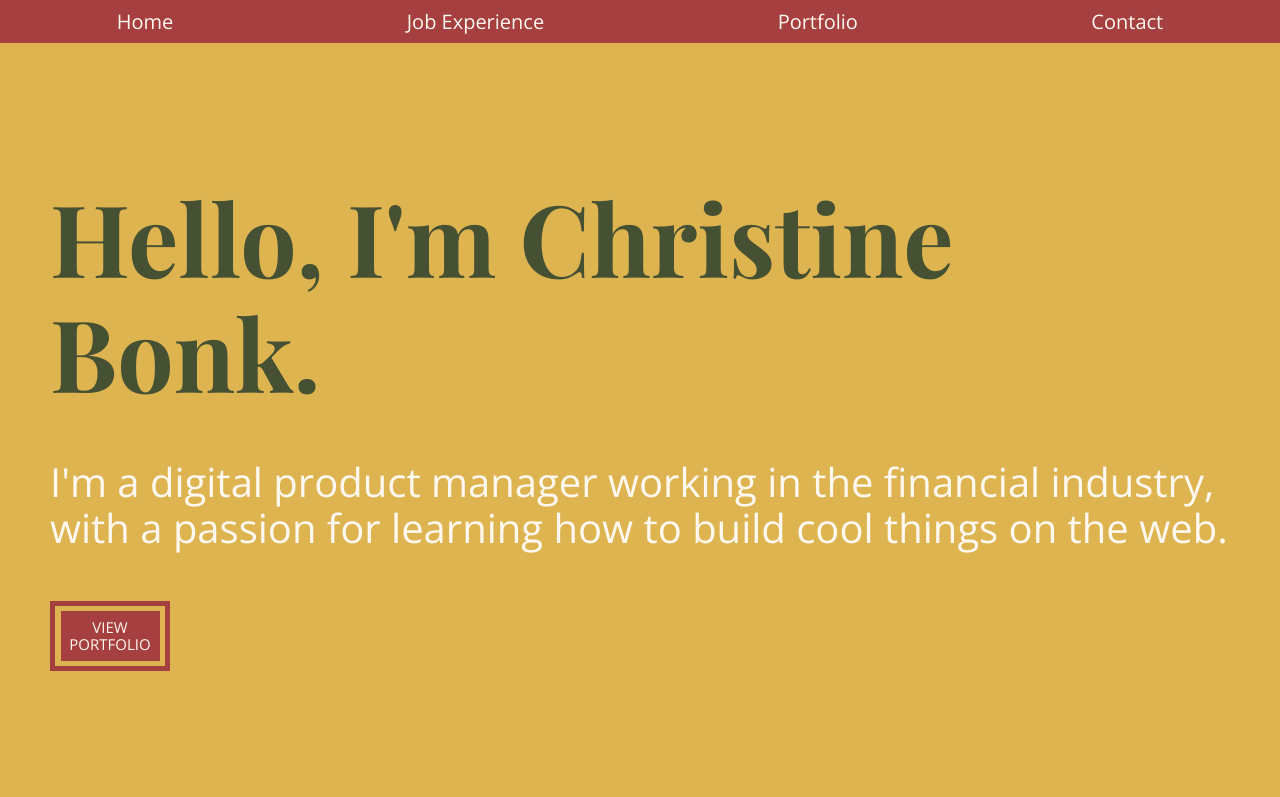
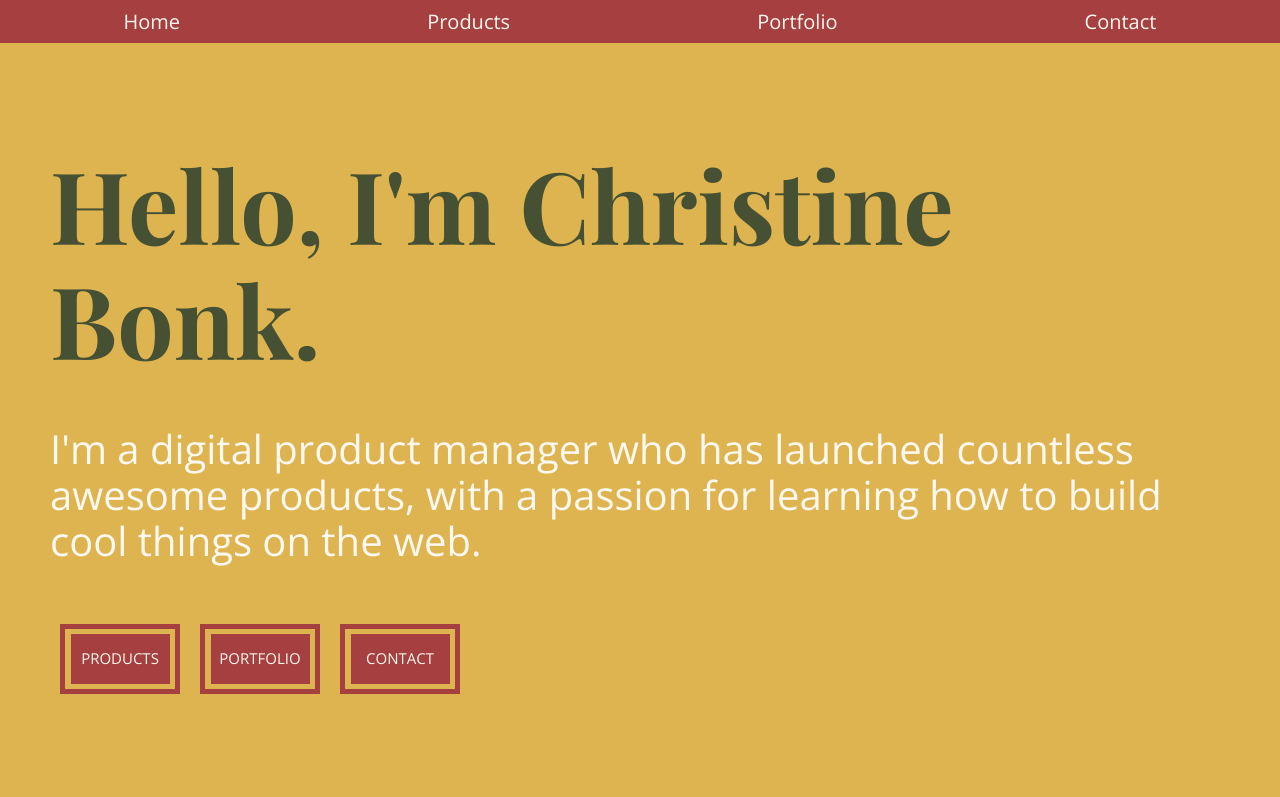
Before and after one commit to christinebonk/christinebonk.github.io, a plain HTML site: page index.html in a window 1280 px wide. Shown: the top 797 px of the page. Drawn offline with nearby package versions, Linux system fonts and the light colour scheme; some packages are replaced by stand-ins of ours; a script that the page names is missing.

Commit message:
update navigation

```diff
--- a/assets/css/style.css
+++ b/assets/css/style.css
@@ -81,16 +81,8 @@ header p {
 	margin: 0;
 }
 
-/*Resume Styles*/
 
-#resume {
-	background: #465032;
-}
 
-#resume h2 {
-	padding-top: 70px;
-	color: #FFF8F0;
-}
 
 /*Portfolio Styles*/
 
@@ -209,6 +201,7 @@ figcaption {
 
 .header-bottom {
 	padding: 50px 50px 0px;
+	display: flex;
 }
 
 .portfolio-bottom {
@@ -255,6 +248,7 @@ div.button-border {
 	flex-direction: column;
 	justify-content: center;
 	align-items: center;
+	margin: 10px;
 }
 
 /*Triange*/
@@ -406,7 +400,16 @@ div.button-border {
 
 }
 
-/* Portfolio Styles */
+/* Product Styles */
+
+#product {
+	background: #465032;
+}
+
+#product h2 {
+	padding-top: 70px;
+	color: #FFF8F0;
+}
 
 .product {
 	margin: 5px;
@@ -437,7 +440,6 @@ p.product-description {
 }
 
 
-
 #product-container {
 	display: flex;
 	justify-content: center;
--- a/index.html
+++ b/index.html
@@ -20,17 +20,23 @@
 		<nav>
 			<ul>
 				<a href="#header"><li>Home</li></a>
-				<a href="#resume"><li>Job Experience</li></a>
+				<a href="#product"><li>Products</li></a>
 				<a href="#portfolio"><li>Portfolio</li></a>
 				<a href="#contact-me"><li>Contact</li></a>
 			</ul>
 		</nav>
 		<h1>Hello, I'm Christine Bonk.</h1>
-		<p>I'm a digital product manager working in the financial industry, with a passion for learning how to build cool things on the web.</p>
+		<p>I'm a digital product manager who has launched countless awesome products, with a passion for learning how to build cool things on the web.</p>
 		<!--Button-->
 		<div class="header-bottom">
 			<div class="button-border">
-				<a class="button" href="#portfolio"><p>View Portfolio</p></a>
+				<a class="button" href="#product"><p>Products</p></a>
+			</div>
+			<div class="button-border">
+				<a class="button" href="#portfolio"><p>Portfolio</p></a>
+			</div>
+			<div class="button-border">
+				<a class="button" href="#contact-me"><p>Contact</p></a>
 			</div>
 		</div>
 	</header>
@@ -41,7 +47,7 @@
 			<div class="triangle"></div>
 		</div>
 		<!--Resume Section-->
-		<section id="resume">
+		<section id="product">
 			<h2>Products</h2>
 			<div id="product-container">
 				<div class="product">
```
